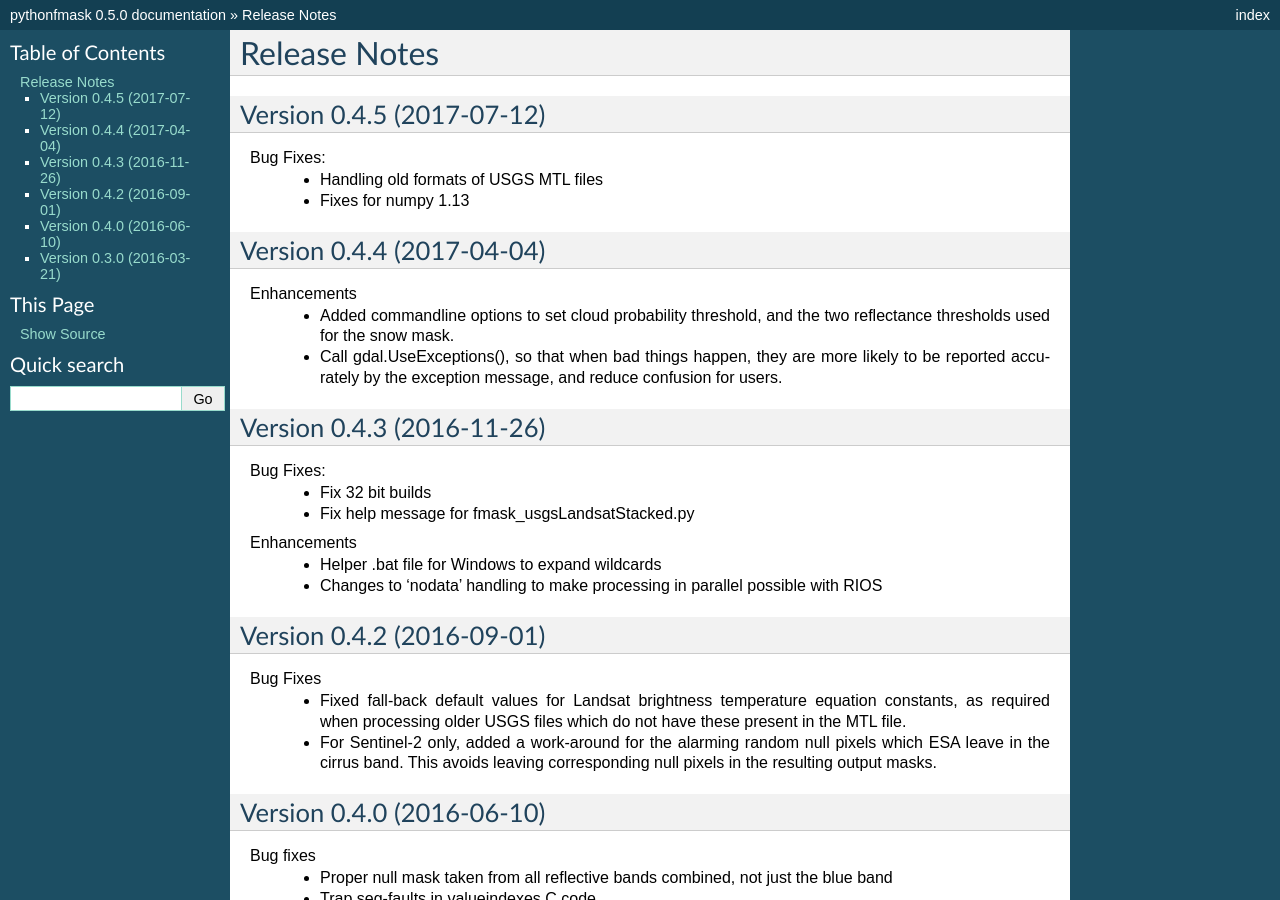
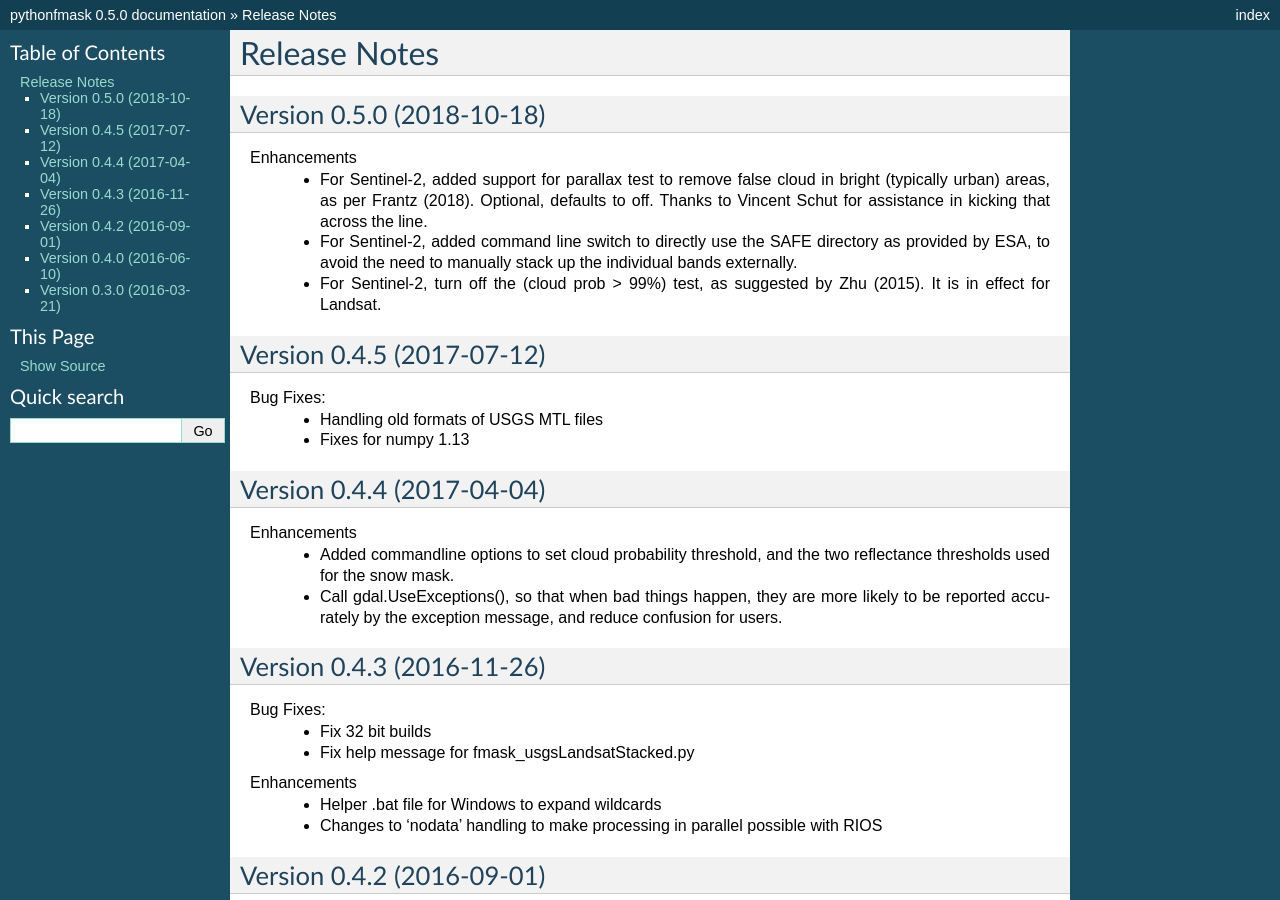
Before and after one commit to ubarsc/python-fmask, a Sphinx documentation site: the page built from doc/source/releasenotes.rst, in a window 1280 px wide and 900 px high. Built offline with Sphinx 7.4.7, drawn with Linux system fonts in a browser that asks for light colours; formulas are drawn with MathJax 3.

Commit message:
Updated release notes for 0.5.0

```diff
--- a/doc/source/releasenotes.rst
+++ b/doc/source/releasenotes.rst
@@ -1,5 +1,18 @@
 Release Notes
 =============
+
+Version 0.5.0 (2018-10-18)
+--------------------------
+
+Enhancements
+  * For Sentinel-2, added support for parallax test to remove false cloud in bright (typically
+    urban) areas, as per Frantz (2018). Optional, defaults to off. Thanks to Vincent Schut
+    for assistance in kicking that across the line.
+  * For Sentinel-2, added command line switch to directly use the SAFE directory as
+    provided by ESA, to avoid the need to manually stack up the individual bands externally.
+  * For Sentinel-2, turn off the (cloud prob > 99%) test, as suggested by Zhu (2015). It is
+    in effect for Landsat.
+
 
 Version 0.4.5 (2017-07-12)
 --------------------------
```
